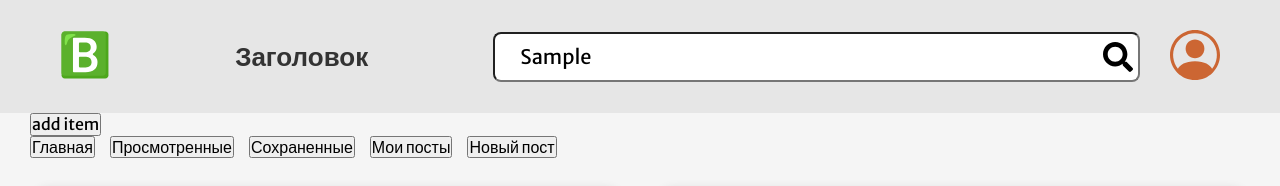
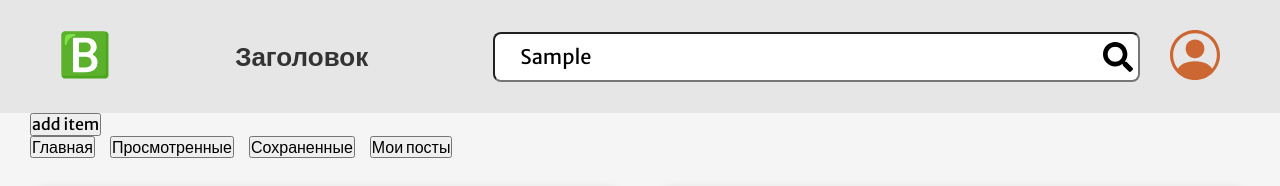
Before and after one commit to nufskiy/blogget, a React (Create React App) app: page / in a window 1280 px wide. Both pictures are taken after typing "Sample" into the empty fields and a click on the button "add item". Shown: the top 186 px of the page. Built offline with nearby package versions, Linux system fonts and the light colour scheme; the HTML template or start-up script is replaced by a standard one.

Commit message:
show/hide tabs

```diff
--- a/src/components/Main/Main.jsx
+++ b/src/components/Main/Main.jsx
@@ -2,29 +2,12 @@ import Layout from '../Layout';
 import style from './Main.module.css';
 import Tabs from './Tabs';
 import List from './List';
-import {useState} from 'react';
-import {assignId} from '../../utils/generateRandomId';
 
-const LIST = [
-  {value: 'Главная'},
-  {value: 'Просмотренные'},
-  {value: 'Сохраненные'},
-  {value: 'Мои посты'},
-].map(assignId);
-
-export const Main = () => {
-  const [list, setList] = useState(LIST);
-
-  const addItem = () => {
-    setList([...list, assignId({value: 'Новый пост'})]);
-  };
-
-  return (
+export const Main = () => (
   <main className={style.main}>
     <Layout>
-        <Tabs list={list} setList={setList} addItem={addItem} />
+      <Tabs />
       <List />
     </Layout>
   </main>
 );
-};
--- a/src/components/Main/Tabs/Tabs.jsx
+++ b/src/components/Main/Tabs/Tabs.jsx
@@ -1,27 +1,29 @@
 import style from './Tabs.module.css';
-import PropTypes from 'prop-types';
+import {useState} from 'react';
+import {assignId} from '../../../utils/generateRandomId';
 
-export const Tabs = ({list, setList, addItem}) => {
-  const handleClick = id => {
-    setList(list.filter(item => item.id !== id));
-  };
+const LIST = [
+  {value: 'Главная'},
+  {value: 'Просмотренные'},
+  {value: 'Сохраненные'},
+  {value: 'Мои посты'},
+].map(assignId);
+
+export const Tabs = () => {
+  const [isDropdownOpen, setIsDropdownOpen] = useState(false);
 
   return (
     <>
-      <button onClick={addItem}>add item</button>
+      <button onClick={() => setIsDropdownOpen(!isDropdownOpen)}>
+        add item
+      </button>
 
-      <ul className={style.list}>
-        {list.map(({value, id}) => (
+      {isDropdownOpen && <ul className={style.list}>
+        {LIST.map(({value, id}) => (
           <li key={id}>
-            <button onClick={() => handleClick(id)}>{value}</button>
+            <button onClick={() => {}}>{value}</button>
           </li>))}
-      </ul>
+      </ul>}
     </>
   );
 };
-
-Tabs.propTypes = {
-  list: PropTypes.array,
-  setList: PropTypes.func,
-  addItem: PropTypes.func
-};
```
Lines whose indentation alone changed are shown as unchanged.
